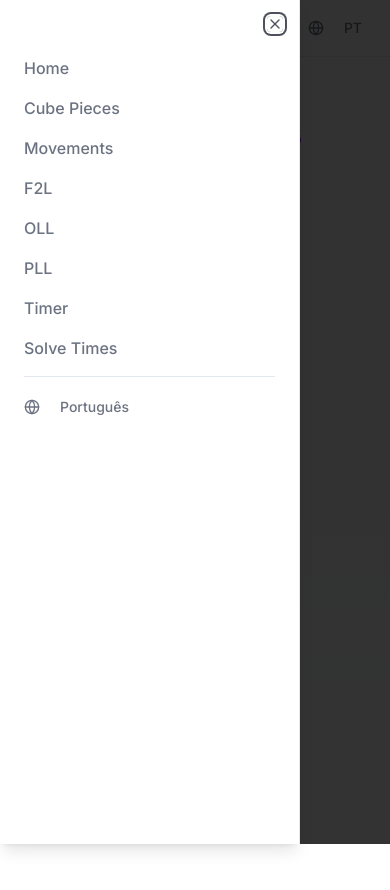
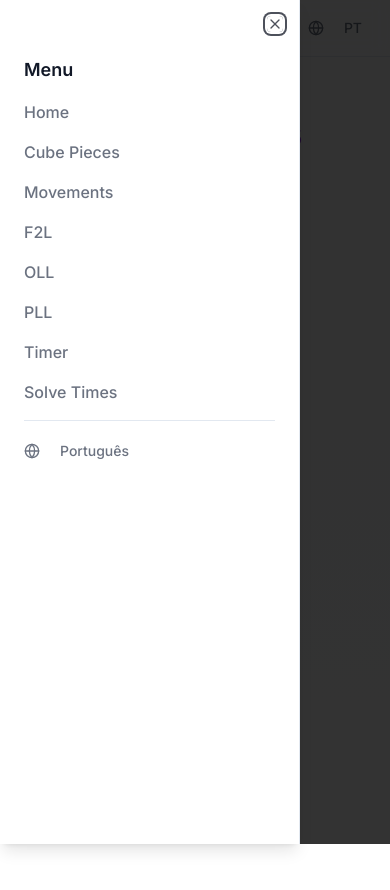
Before and after one commit to ValdineiJunior/cube-lessons, a Next.js app: page /en/solveTimes in a window 390 px wide. Both pictures are taken after a click on the button "Open menu". Shown: the top 890 px of the page. Built offline with nearby package versions, Linux system fonts and the light colour scheme.

Commit message:
feat: add SheetTitle component to mobile navigation menu in Header

```diff
--- a/src/components/layout/header.tsx
+++ b/src/components/layout/header.tsx
@@ -10,6 +10,7 @@ import {
   SheetContent,
   SheetTrigger,
   SheetClose,
+  SheetTitle,
 } from "@/components/ui/sheet";
 
 export function Header() {
@@ -76,7 +77,10 @@ export function Header() {
               </button>
             </SheetTrigger>
             <SheetContent side="left" className="w-[300px] sm:w-[400px]">
-              <nav className="flex flex-col space-y-4 mt-8">
+              <SheetTitle className="mt-8 text-lg font-semibold text-gray-900">
+                Menu
+              </SheetTitle>
+              <nav className="flex flex-col space-y-4 mt-4">
                 {navigationItems.map((item) => (
                   <SheetClose key={item.href} asChild>
                     <Link
```
